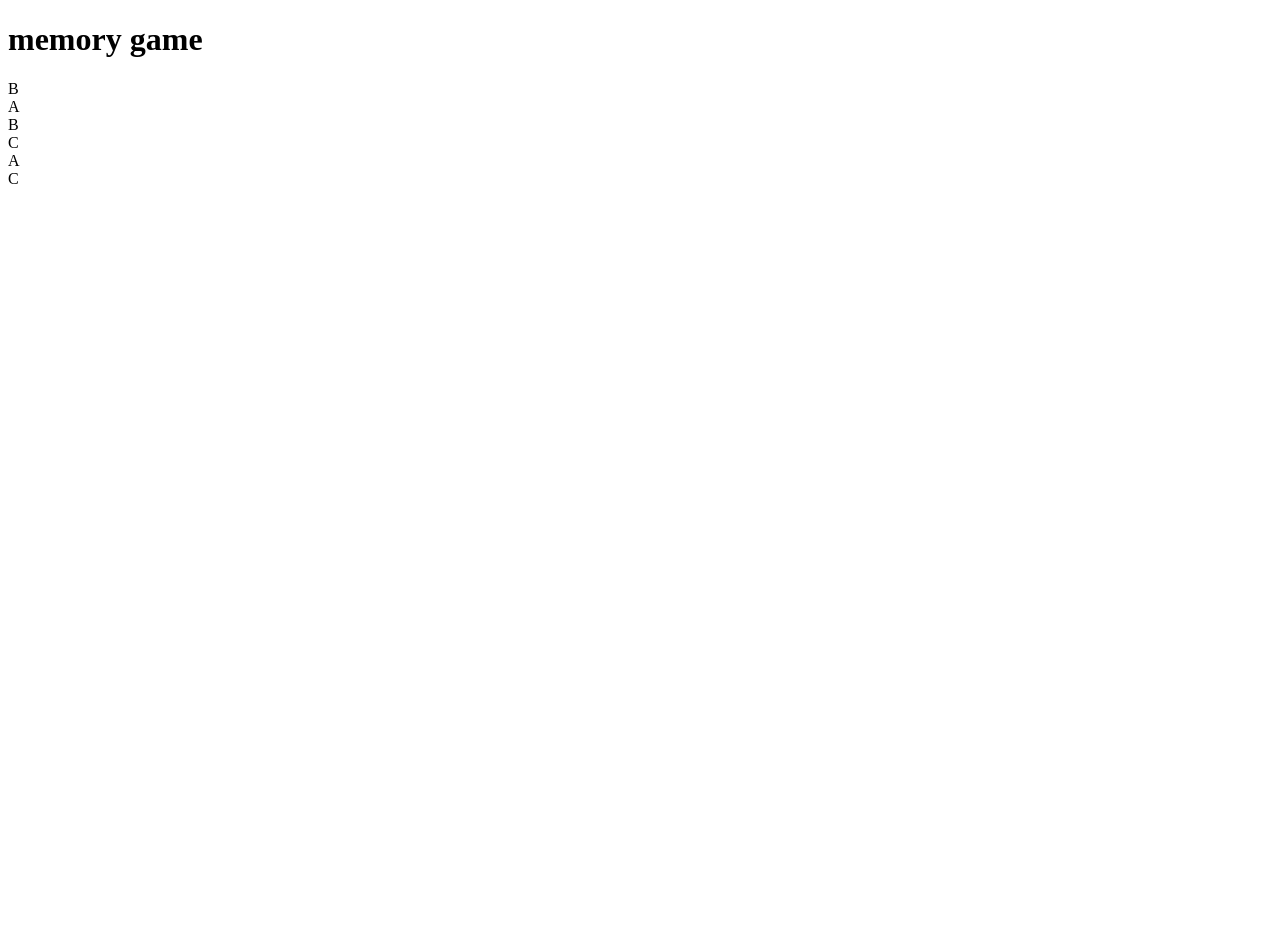
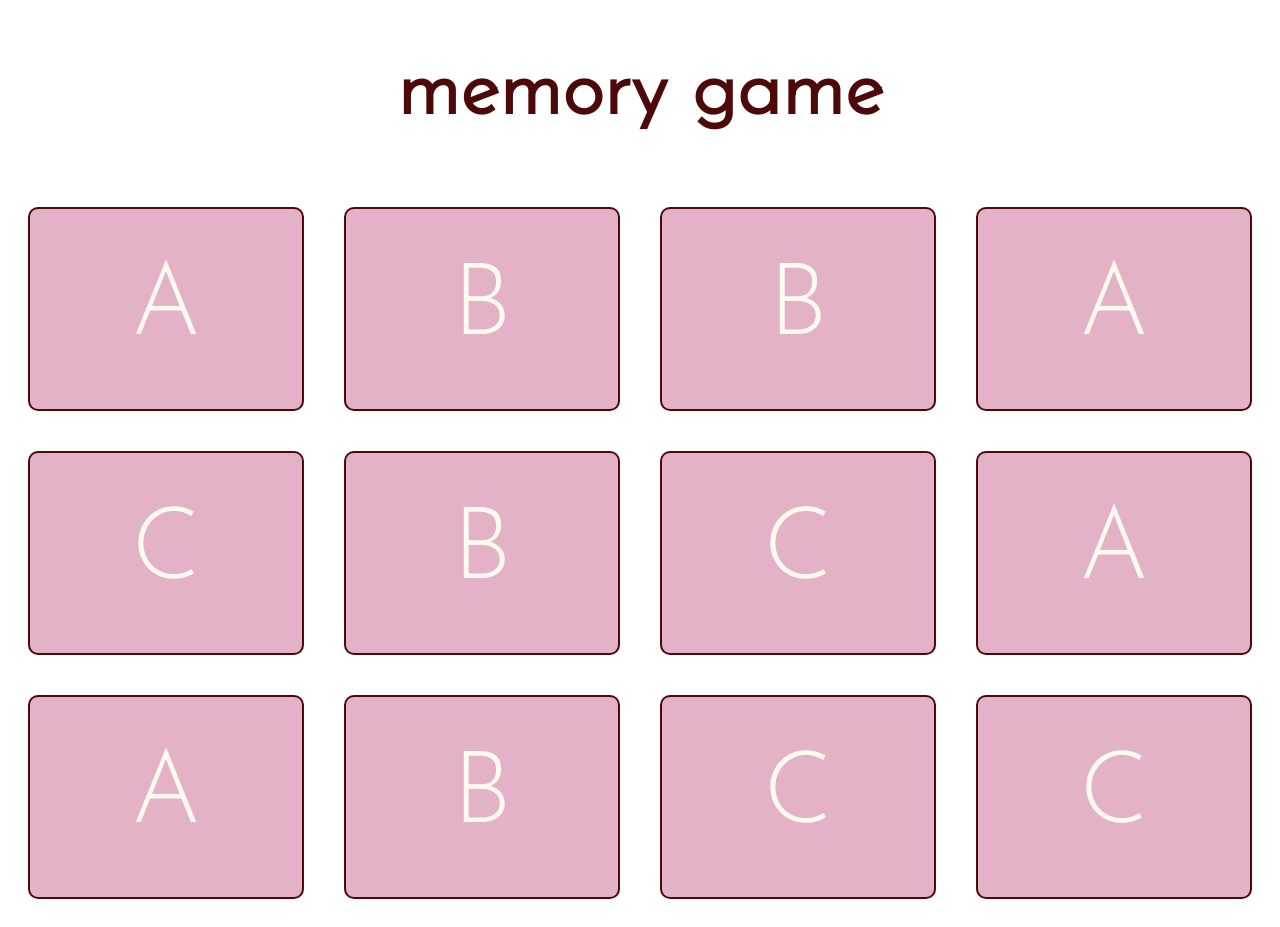
Before and after one commit to michalSagi1/memory-game, a plain HTML site: page project1.html in a window 1280 px wide. Before the commit the page ends 800 px from the top, so only its background shows below. Drawn offline with Linux system fonts and the light colour scheme.

Commit message:
change designe

```diff
--- a/main.js
+++ b/main.js
@@ -1,4 +1,4 @@
-const cards = ["A", "B", "C", "A", "B", "C"]
+const cards = ["A", "B", "C", "A", "B", "C", "A", "B", "C", "A", "B", "C"]
 
 function createCard(idx){
     const cardEl=document.createElement("div")
--- a/project1.html
+++ b/project1.html
@@ -5,10 +5,13 @@
     <meta http-equiv="X-UA-Compatible" content="IE=edge">
     <meta name="viewport" content="width=device-width, initial-scale=1.0">
     <title>Document</title>
+    <link rel="preconnect" href="https://fonts.googleapis.com">
+<link rel="preconnect" href="https://fonts.gstatic.com" crossorigin>
+<link href="https://fonts.googleapis.com/css2?family=Josefin+Sans:wght@300&display=swap" rel="stylesheet">
     <link rel="stylesheet" href="style.css">
 </head>
 <body>
-    <h1>memory game</h1>
+    <h1 id="h"> memory game</h1>
     <div id="board"></div>
     <script src="main.js"></script>
 
--- a/style.css
+++ b/style.css
@@ -0,0 +1,30 @@
+#board{
+        display: grid;
+        grid-gap: 5 px ;
+       grid-template-columns: 1fr 1fr 1fr 1fr;
+        /* padding:20px;; */
+}
+
+.cards{
+    border: 2px solid rgb(77, 9, 9);
+    border-radius: 10px;
+    margin:20px;
+    /* padding: 5px; */
+    /* width: 100px; */
+    height: 200px;
+    background-color: rgb(227, 178, 199);
+    text-align:center;
+    font-size: 100px;
+    line-height: 2;
+    font-family: 'Josefin Sans', sans-serif;
+    color: floralwhite;
+
+
+
+}
+#h{    font-family: 'Josefin Sans', sans-serif;
+    font-size: 80px;
+    text-align:center;
+    color: rgb(77, 9, 9)
+
+}
```
